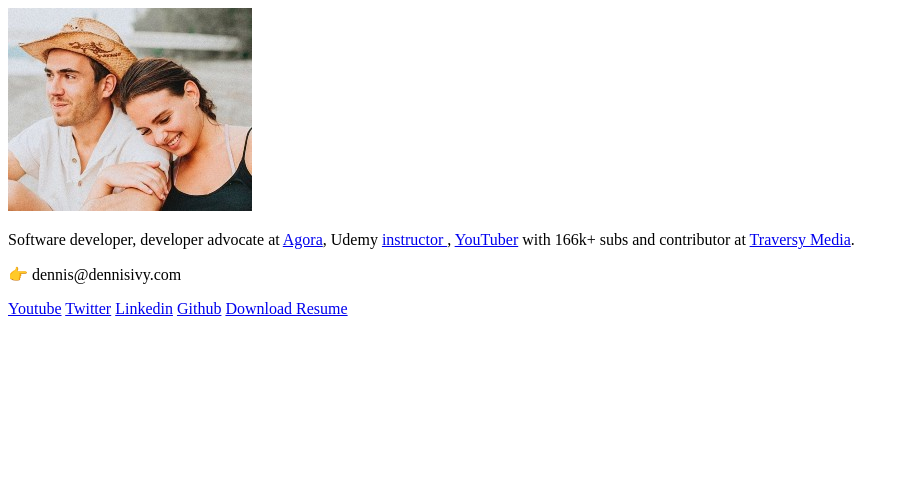
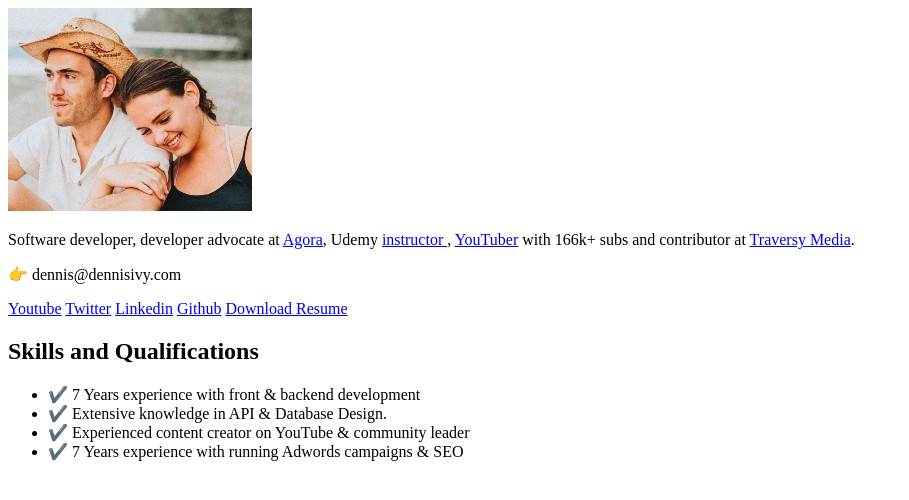
Before and after one commit to Annie-Huang/Digital-Resume, a website: page index.html in a window 1280 px wide. Shown: the whole page, without its empty margins (0-909 px from the left). Drawn offline with Linux system fonts and the light colour scheme.

Commit message:
Add the remaining of the html file

```diff
--- a/index.html
+++ b/index.html
@@ -46,6 +46,16 @@
           <a href="./assets/resume.pdf" target="_blank">Download Resume</a>
         </div>
       </section>
+
+      <section class="section--page">
+        <h2>Skills and Qualifications</h2>
+        <ul>
+          <li>✔️ 7 Years experience with front & backend development</li>
+          <li>✔️ Extensive knowledge in API & Database Design.</li>
+          <li>✔️ Experienced content creator on YouTube & community leader</li>
+          <li>✔️ 7 Years experience with running Adwords campaigns & SEO</li>
+        </ul>
+      </section>
     </div>
   </body>
 </html>
```
